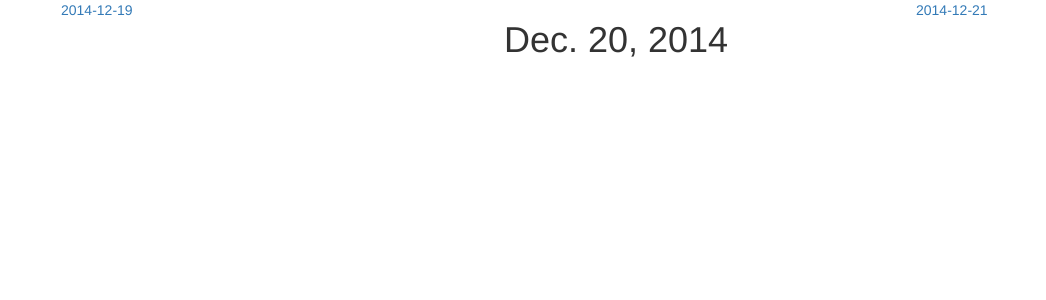
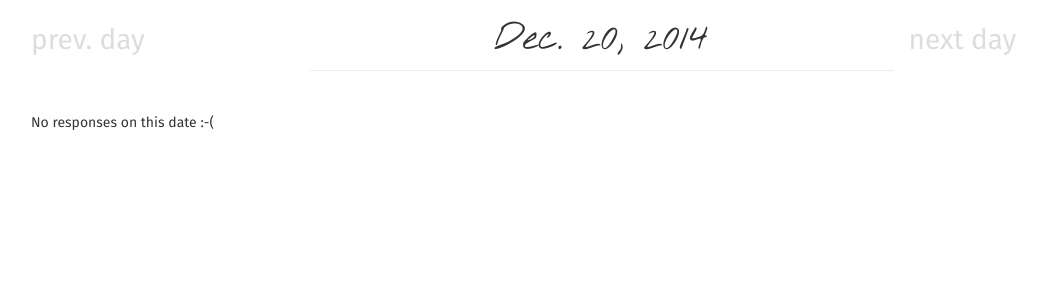
Before and after one commit to dhumbert/egolog, a Django app: page /2014-12-20 in a window 1280 px wide. Shown: the top 300 px of the page, without its empty margins (39-1085 px from the left). Run offline with Django 3.2, Linux system fonts and the light colour scheme; the visitor is signed in with stand-in values (Sample User, id 1); data that the repository does not hold is empty; parts of the project's set-up code (start-up, migrations or seed data) failed here and were passed over; some libraries are stand-ins or nearby versions.

Commit message:
Working on design

```diff
--- a/data/forms/forms.py
+++ b/data/forms/forms.py
@@ -9,12 +9,12 @@ __all__ = (
 
 def get_field_for_datum(datum_type):
     return {
-        'long_text': forms.CharField(widget=forms.Textarea),
-        'short_text': forms.CharField(),
-        'choice': forms.ChoiceField(),
-        'multi_choice': forms.MultipleChoiceField(widget=InlineCheckboxSelectMultiple()),
-        'numeric': forms.IntegerField(),
-        'range': forms.IntegerField(widget=RangeInput()),
+        'long_text': forms.CharField(widget=forms.Textarea, required=False),
+        'short_text': forms.CharField(required=False),
+        'choice': forms.ChoiceField(required=False),
+        'multi_choice': forms.MultipleChoiceField(widget=InlineCheckboxSelectMultiple(), required=False),
+        'numeric': forms.IntegerField(required=False),
+        'range': forms.IntegerField(widget=RangeInput(), required=False),
     }[datum_type]
 
 
--- a/frontend/templates/frontend/date.html
+++ b/frontend/templates/frontend/date.html
@@ -1,13 +1,25 @@
 {% extends 'common/base.html' %}
+{% load bootstrap3 %}
 
 {% block content %}
 
-    <div class="container date-head">
-        <div class="col-md-3 date-prev"><a href="{% url 'date_view' prev_day %}">{{ prev_day }}</a></div>
+    <div class="row date-head">
+        <div class="col-md-3 date-nav date-prev">
+            <a href="{% url 'date_view' prev_day %}">
+                {% bootstrap_icon 'circle-arrow-left' %}
+                prev. day
+            </a>
+        </div>
         <div class="col-md-6 date-current"><h1>{{ date }}</h1></div>
-        <div class="col-md-3 date-next"><a href="{% url 'date_view' next_day %}">{{ next_day }}</a></div>
+        <div class="col-md-3 date-nav date-next">
+            <a href="{% url 'date_view' next_day %}">
+                next day
+                {% bootstrap_icon 'circle-arrow-right' %}
+            </a>
+        </div>
     </div>
 
+    {% if responses %}
         {% for response in responses %}
             <h4>{{ response.datum.prompt }}</h4>
             {% if response.datum.has_choices %}
@@ -18,4 +30,7 @@
                 {{ response.response }}
             {% endif %}
         {% endfor %}
+    {% else %}
+        <p>No responses on this date :-(</p>
+    {% endif %}
 {% endblock %}
--- a/frontend/views.py
+++ b/frontend/views.py
@@ -51,8 +51,11 @@ def index(request):
             else:
                 existing_data['datum_{}'.format(response.datum.id)] = response.response
 
+        fn_field_name = lambda f: f.field.__class__.__name__
+
         form = DataForm(request.user, data=existing_data)
-        field_groups = {x: list(y) for x, y in itertools.groupby(form, key=lambda x: x.field.__class__.__name__)}
+        fields = sorted(form, key=fn_field_name)  # sort fields for groupby
+        field_groups = {x: list(y) for x, y in itertools.groupby(fields, key=fn_field_name)}
 
         # for k, g in x:
         #     print(k)
--- a/static/css/custom.css
+++ b/static/css/custom.css
@@ -1,3 +1,31 @@
+body {
+    font-family: 'Fira Sans', 'Helvetica', sans-serif;
+}
+
 h1 {
     text-align: center;
+    font-family: 'Nothing You Could Do', 'Helvetica', sans-serif;
 }
+
+.date-head {
+    margin-bottom: 3em;
+}
+
+.date-nav {
+    margin-top: 20px;
+    margin-bottom: 10px;
+}
+
+.date-nav a {
+    font-size: 2em;
+    color: #ddd;
+}
+
+.date-nav a:hover {
+    color: #337ab7;
+    text-decoration: none;
+}
+
+.date-current {
+    border-bottom: 1px solid #eee;
+}
--- a/templates/common/base.html
+++ b/templates/common/base.html
@@ -16,6 +16,7 @@
     {% bootstrap_css %}
 
     <link href="{% static 'css/custom.css' %}" rel="stylesheet">
+    <link href="http://fonts.googleapis.com/css?family=Nothing%20You%20Could%20Do|Fira%20Sans&subset=latin" rel="stylesheet">
 
     <!-- HTML5 shim and Respond.js for IE8 support of HTML5 elements and media queries -->
     <!--[if lt IE 9]>
```
Also changed, not shown: frontend/templates/frontend/fields/groups/ChoiceField.html (+16 -0 lines), frontend/templates/frontend/fields/groups/IntegerField.html (+16 -0 lines), frontend/templates/frontend/index.html (+9 -4 lines). Lines whose indentation alone changed are shown as unchanged.
